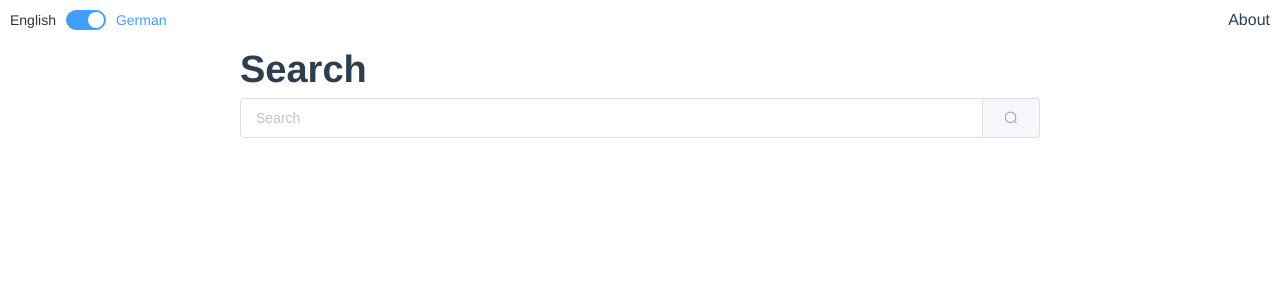
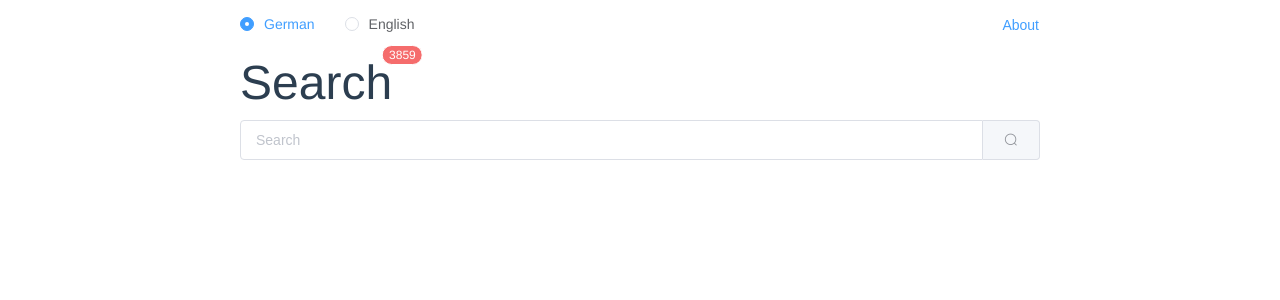
Before and after one commit to hubertstrk/gd2-vue, a Vue app: page /#/ in a window 1280 px wide. Shown: the top 300 px of the page. Built offline with nearby package versions, Linux system fonts and the light colour scheme.

Commit message:
:construction: add details to about page; styling

```diff
--- a/src/App.vue
+++ b/src/App.vue
@@ -25,23 +25,32 @@ body {
   -webkit-font-smoothing: antialiased;
   -moz-osx-font-smoothing: grayscale;
   color: #2c3e50;
-  margin: 10px;
+  margin: 5px 10px;
 }
 
 h1 {
-  font-size: 60px;
-  margin-block-start: 0.3em !important;
-  margin-block-end: 0.3em !important;
+  font-size: 52px;
+  font-weight: normal !important;
+  margin-block-start: .3em !important;
+  margin-block-end: .3em !important;
 }
 h2 {
   font-size: 45px;
-  margin-block-start: 0.25em !important;
-  margin-block-end: 0.25em !important;
+  font-weight: normal !important;
+  margin-block-start: .3em !important;
+  margin-block-end: .3em !important;
 }
 h3 {
-  font-size: 38px;
-  margin-block-start: 0.2em !important;
-  margin-block-end: 0.2em !important;
+  font-size: 28px;
+  font-weight: normal !important;
+  margin-block-start: .3em !important;
+  margin-block-end: .3em !important;
+}
+h4 {
+  font-size: 18px;
+  font-weight: normal !important;
+  margin-block-start: .3em !important;
+  margin-block-end: .3em !important;
 }
 
 </style>
--- a/src/components/Menu.vue
+++ b/src/components/Menu.vue
@@ -1,11 +1,11 @@
 <template>
   <div class="menu">
-    <div>
-      <el-switch v-model="language" active-value="german" inactive-value="english" active-text="German" inactive-text="English"></el-switch>
-      <!-- <el-switch v-model="type" active-value="precise" inactive-value="fuzzy" active-text="Precise" inactive-text="Fuzzy"></el-switch> -->
+    <div class="menu-left">
+      <el-radio v-model="language" label="german">German</el-radio>
+      <el-radio v-model="language" label="english">English</el-radio>
     </div>
-    <div>
-      <div @click="$router.push('/about')">About</div>
+    <div class="menu-right">
+      <el-button @click="$router.push('/about')" type="text">About</el-button>
     </div>
   </div>
 </template>
@@ -16,6 +16,11 @@ import { mapState } from 'vuex'
 
 export default {
   name: 'Menu',
+  data () {
+    return {
+      value1: 0
+    }
+  },
   computed: {
     ...mapState({
       selectedLanguage: state => state.language,
@@ -29,11 +34,26 @@ export default {
       get () { return this.selectedType },
       set (value) { this.$store.dispatch('setType', value) }
     }
+  },
+  methods: {
+    formatAccuracy () {
+      return 'foo'
+    }
   }
 }
 </script>
 
 <style lang="css" scoped>
+.accuracy {
+  width: 400px;
+  display: flex;
+}
+.menu-left {
+  display: flex;
+}
+.menu-right > * {
+  margin: 0 0 0 40px;
+}
 .menu {
   display: flex;
   align-items: center;
--- /dev/null
+++ b/src/components/Page.vue
@@ -0,0 +1,27 @@
+<template>
+  <el-container class="container">
+    <div class="content">
+      <slot />
+    </div>
+  </el-container>
+</template>
+
+<script>
+export default {
+
+}
+</script>
+
+<style lang="css" scoped>
+.container, .content {
+  display: flex;
+  flex-direction: column;
+}
+
+.content {
+  width: 100%;
+  width: 100%;
+  max-width: 800px;
+  align-self: center;
+}
+</style>
--- a/src/components/Result.vue
+++ b/src/components/Result.vue
@@ -1,5 +1,9 @@
 <template>
   <div class="result" v-if="pageResult.length">
+    <el-alert class="result-message" v-if="result && result.length > 100"
+      title=" The query led to a high number of results. To receive a clearer result narrow your search expression."
+      type="warning">
+    </el-alert>
     <table>
       <tr v-for="(row, i) in pageResult" :key="row.item.id">
         <td>{{page * 10 - 10 + i + 1}}</td>
@@ -64,6 +68,10 @@ export default {
   width: 100%;
 }
 
+.result-message {
+  margin: 0 0 8px 0;
+}
+
 .pagination {
   display: flex;
   align-items: center;
--- a/src/components/Search.vue
+++ b/src/components/Search.vue
@@ -1,6 +1,8 @@
 <template>
-  <div class="search">
-    <h3>Search</h3>
+  <div class="result">
+    <el-badge :value="translations.length" class="item">
+      <div class="title">Search</div>
+    </el-badge>
     <el-input class="input" v-model="input" placeholder="Search">
       <el-button slot="append" icon="el-icon-search"></el-button>
     </el-input>
@@ -14,7 +16,8 @@ export default {
   name: 'Search',
   computed: {
     ...mapState({
-      result: state => state.result
+      result: state => state.result,
+      translations: state => state.translations
     }),
     input: {
       get () { return this.$store.state.input },
@@ -30,17 +33,15 @@ export default {
 </script>
 
 <style lang="css" scoped>
-.result-info {
-  font-size: 0.8em;
-}
-
-.search {
-  max-width: 800px;
-  width: 100%;
+.result {
   margin: 10px 0 0 0;
 }
-
 .input {
   margin: 0 0 10px 0;
 }
+
+.title {
+  font-size: 3em;
+  margin: 0 0 10px 0;
+}
 </style>
--- a/src/views/About.vue
+++ b/src/views/About.vue
@@ -1,12 +1,25 @@
 <template>
-  <el-container>
-    <h1>This is an about page</h1>
-  </el-container>
+  <Page>
+    <el-button @click="$router.push('/')" type="text">Back to Dictionary</el-button>
+    <h1>About</h1>
+    <h3>Geodetic Dictionary</h3>
+    <h4>Hubert Stärk</h4>
+    <h4>Aussichtsweg 21</h4>
+    <h4>93138 Lappersdorf</h4>
+    <h3>Contact</h3>
+    <h4>hubert.staerk@gmail.com</h4>
+  </Page>
 </template>
 
 <script>
+
+import Page from '@/components/Page'
+
 export default {
-  name: 'About'
+  name: 'About',
+  components: {
+    Page
+  }
 }
 </script>
 
--- a/src/views/Home.vue
+++ b/src/views/Home.vue
@@ -1,43 +1,27 @@
 <template>
-  <el-container>
-    <div class="container">
-      <Menu class="menu"></Menu>
-      <div class="content">
-        <Search></Search>
-        <Result></Result>
-      </div>
-    </div>
-  </el-container>
+  <Page>
+    <Menu></Menu>
+    <Search></Search>
+    <Result></Result>
+  </Page>
 </template>
 
 <script>
 import Menu from '@/components/Menu'
 import Search from '@/components/Search'
 import Result from '@/components/Result'
+import Page from '@/components/Page'
 
 export default {
   name: 'Home',
   components: {
     Menu,
     Search,
-    Result
+    Result,
+    Page
   }
 }
 </script>
 
 <style scoped lang="css">
-.container, .content {
-  display: flex;
-  flex-direction: column;
-}
-
-.container {
-  width: 100%;
-}
-
-.content {
-  align-self: center;
-  max-width: 800px;
-  width: 100%;
-}
 </style>
```
Also changed, not shown: src/db/db.txt.
